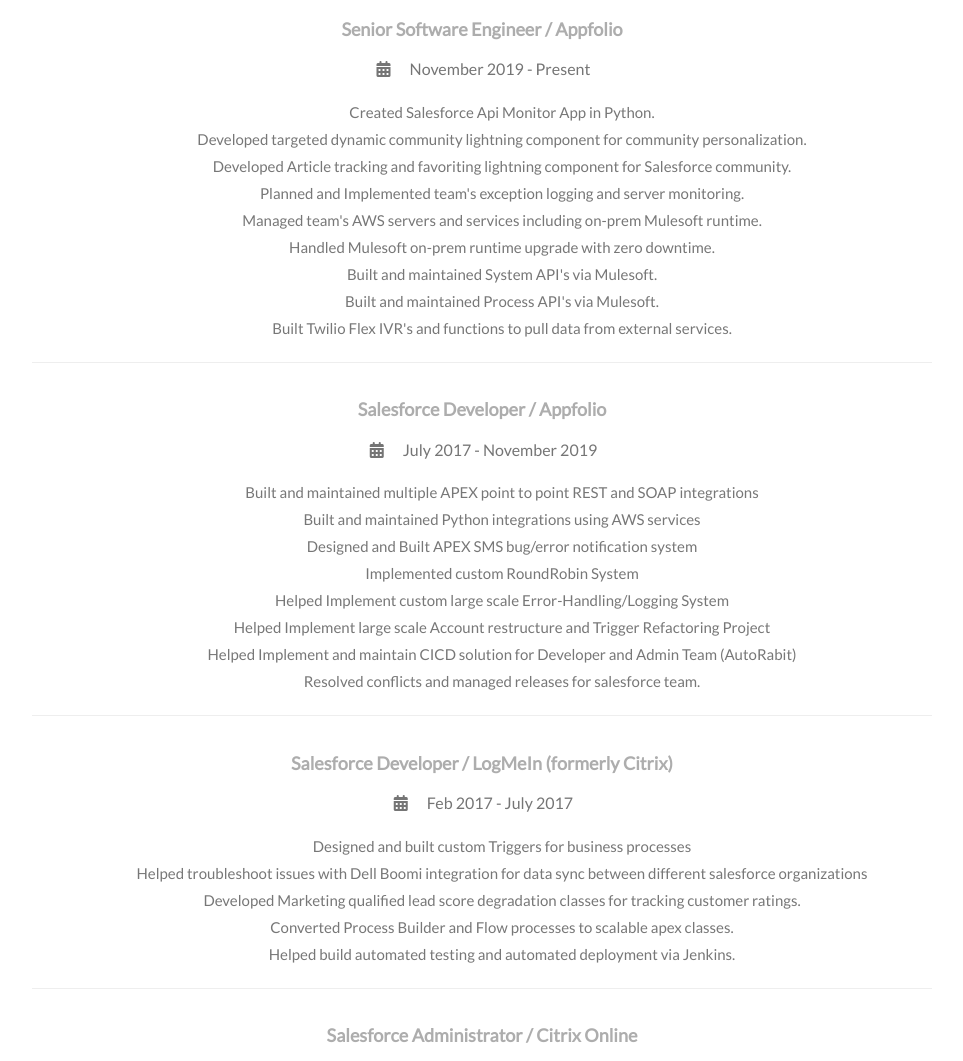
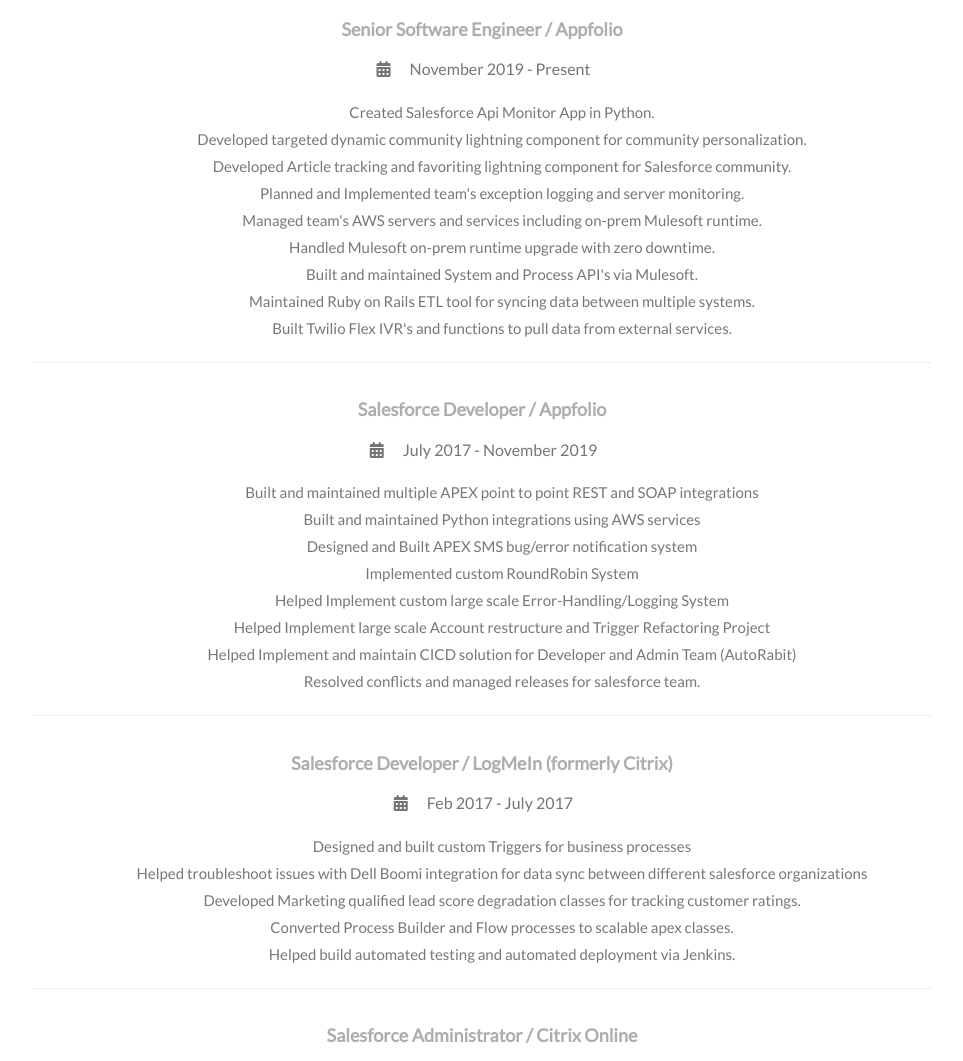
Before and after one commit to hhamaker/hhamaker.github.io, a plain HTML site: page index.html in a window 1280 px wide. Shown: the part 2813-3874 px from the top of the page, without its empty margins (158-1121 px from the left). Drawn offline with nearby package versions, Linux system fonts and the light colour scheme; some packages are replaced by stand-ins of ours.

Commit message:
hah - updating senior software position info

```diff
--- a/index.html
+++ b/index.html
@@ -158,8 +158,8 @@
 						<li>Planned and Implemented team's exception logging and server monitoring.</li>
 						<li>Managed team's AWS servers and services including on-prem Mulesoft runtime.</li>
 						<li>Handled Mulesoft on-prem runtime upgrade with zero downtime.</li>
-						<li>Built and maintained System API's via Mulesoft.</li>
-						<li>Built and maintained Process API's via Mulesoft.</li>
+						<li>Built and maintained System and Process API's via Mulesoft.</li>
+						<li>Maintained Ruby on Rails ETL tool for syncing data between multiple systems.</li>
 						<li>Built Twilio Flex IVR's and functions to pull data from external services.</li>
 					</ul>
 					<hr>
```
